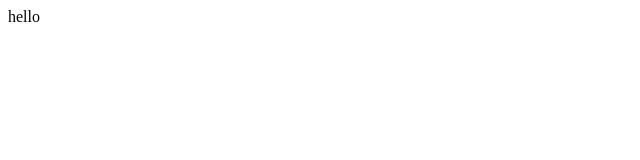
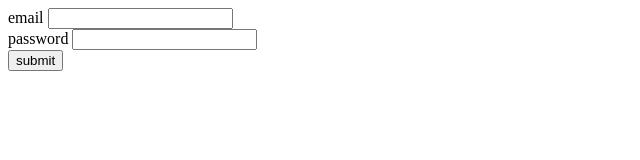
Before and after one commit to uchedotphp/typscript-intro, a website with bundled scripts: page index.html in a window 1280 px wide. Shown: the whole page, without its empty margins (0-640 px from the left). Built offline with nearby package versions, Linux system fonts and the light colour scheme.

Commit message:
update so far

```diff
--- a/index.html
+++ b/index.html
@@ -1,12 +1,27 @@
 <!DOCTYPE html>
 <html lang="en">
-<head>
-    <meta charset="UTF-8">
-    <meta name="viewport" content="width=device-width, initial-scale=1.0">
+  <head>
+    <meta charset="UTF-8" />
+    <meta name="viewport" content="width=device-width, initial-scale=1.0" />
     <title>Document</title>
-</head>
-<body>
-    hello
+  </head>
+
+  <body>
+    <form action="">
+      <div>
+        <label for="">email</label>
+        <input required type="email" name="" id="email" />
+      </div>
+
+      <div>
+        <label for="">password</label>
+        <input required type="password" name="" id="password" />
+      </div>
+
+      <div>
+        <button>submit</button>
+      </div>
+    </form>
     <script src="index.js"></script>
-</body>
+  </body>
 </html>
--- a/index.ts
+++ b/index.ts
@@ -1,5 +1,9 @@
-console.log('welcome');
+const email: HTMLElement | null = document.getElementById('email')
+const password = document.querySelector('address')
 
-type Student = string | number
-const firstname: string = 'uche'
-console.log(firstname);
+
+function login(email: string, password?: string) {
+    return `Your email address is ${email} and password is ${password?.toUpperCase()}`
+}
+
+console.log(login('uchedotphp@gmail.com', '@#$@$@$@$'));
```
Also changed, not shown: package.json (+15 -5 lines), 2 other files.
